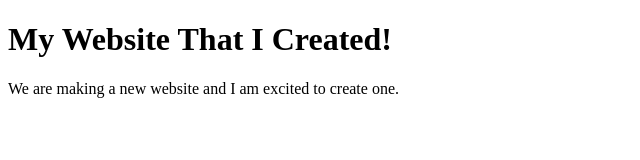
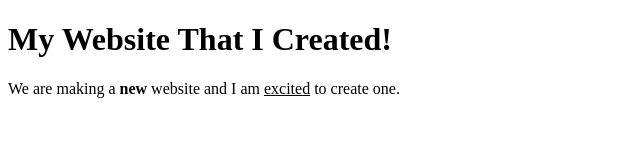
Before and after one commit to mahirabilkis/ecs, a plain HTML site: page index.html in a window 1280 px wide. Shown: the full height of the page, 0-640 px from the left. Drawn offline with Linux system fonts and the light colour scheme.

Commit message:
added bold and underline

```diff
--- a/index.html
+++ b/index.html
@@ -2,6 +2,6 @@
 <html>
  <body>
 <h1>My Website That I Created!</h1>
-   	<p>We are making a new website and I am excited to create one.</p>
+  <p>We are making a <b>new</b> website and I am <u>excited</u> to create one.</p>
  </body>
 </html>
```
